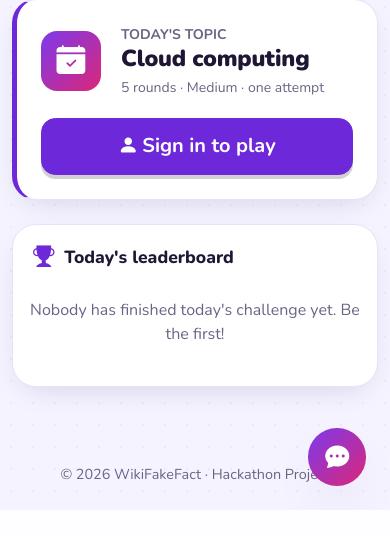
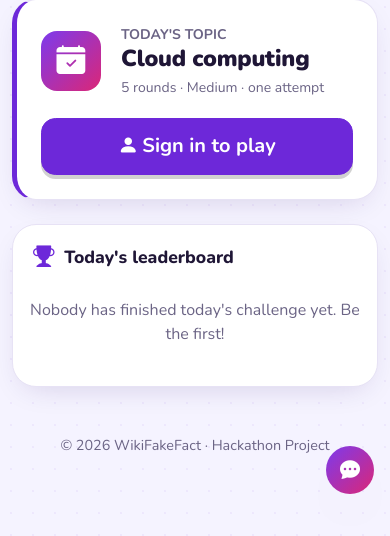
Before and after one commit to MohammedAttar002997/WikiFakeFacts, a Flask app: page /daily in a window 390 px wide. Shown: the part 334-870 px from the top of the page. Before the commit the page ends 844 px from the top, so only its background shows below. Run offline with Flask 3, Linux system fonts and the light colour scheme; parts of the project's set-up code (start-up, migrations or seed data) failed here and were passed over; some libraries are stand-ins or nearby versions.

Commit message:
Keep the help button off what players are reading on phones
The floating help button sat on answer cards, the upload area and the daily
challenge text on phones. It is now hidden during a round (/quiz), smaller
on phones and tucked into the corner, slides away while the player scrolls
down and comes back on scroll up or at the end of the page. The footer
gets room below it so the button never covers the last line.

Co-Authored-By: Claude Opus 5.5 <noreply@anthropic.com>

```diff
--- a/public/static/css/app.css
+++ b/public/static/css/app.css
@@ -897,6 +897,20 @@ h1, h2, h3, h4, .fw-black { font-weight: 800; letter-spacing: -0.01em; }
     transition: transform .2s ease;
 }
 .chatbot-fab:hover { color: #fff; transform: scale(1.08) rotate(-6deg); }
+.chatbot-fab { transition: transform .25s ease, opacity .25s ease; }
+.chatbot-fab.is-tucked { transform: translateY(calc(100% + 2rem)); opacity: 0; pointer-events: none; }
+/* Phones: a smaller button, tucked into the corner (and clear of the home indicator), and room after the footer
+   so the button never sits on the last line of a page */
+@media (max-width: 576px) {
+    .chatbot-fab {
+        width: 3rem;
+        height: 3rem;
+        font-size: 1.25rem;
+        inset-inline-end: 1rem;
+        bottom: calc(1rem + env(safe-area-inset-bottom));
+    }
+    .wf-footer { padding-bottom: 5rem !important; }
+}
 
 .wf-footer { color: var(--wf-muted); font-size: .9rem; }
 .wf-donate { color: var(--wf-muted); text-decoration: none; }
--- a/public/static/js/app.js
+++ b/public/static/js/app.js
@@ -102,4 +102,19 @@
             document.querySelectorAll('form[data-loading] [type="submit"]').forEach(b => { b.disabled = false; });
         }
     });
+
+    // Help button: on phones it covered whatever the player was reading, so it tucks away while they scroll
+    // down and comes back when they scroll up or reach the end of the page
+    const fab = document.querySelector('.chatbot-fab');
+    const phone = window.matchMedia('(max-width: 576px)');
+    let lastY = window.scrollY;
+    if (fab) {
+        window.addEventListener('scroll', () => {
+            const y = window.scrollY;
+            if (Math.abs(y - lastY) < 8) return;  // ignore jitter
+            const atEnd = window.innerHeight + y >= document.documentElement.scrollHeight - 80;
+            fab.classList.toggle('is-tucked', phone.matches && y > lastY && y > 80 && !atEnd);
+            lastY = y;
+        }, { passive: true });
+    }
 })();
--- a/templates/base.html
+++ b/templates/base.html
@@ -140,7 +140,8 @@
         {% block content %}{% endblock %}
     </main>
 
-    {% if request.path != '/chatbot' %}
+    {# Not on the help page itself, nor during a round, where it covered the answers on phones #}
+    {% if request.path not in ('/chatbot', '/quiz') %}
     <a href="/chatbot" class="chatbot-fab" title="{{ _('Need help? Ask the assistant') }}" aria-label="{{ _('Open help assistant') }}">
         <i class="bi bi-chat-dots-fill"></i>
     </a>
```
